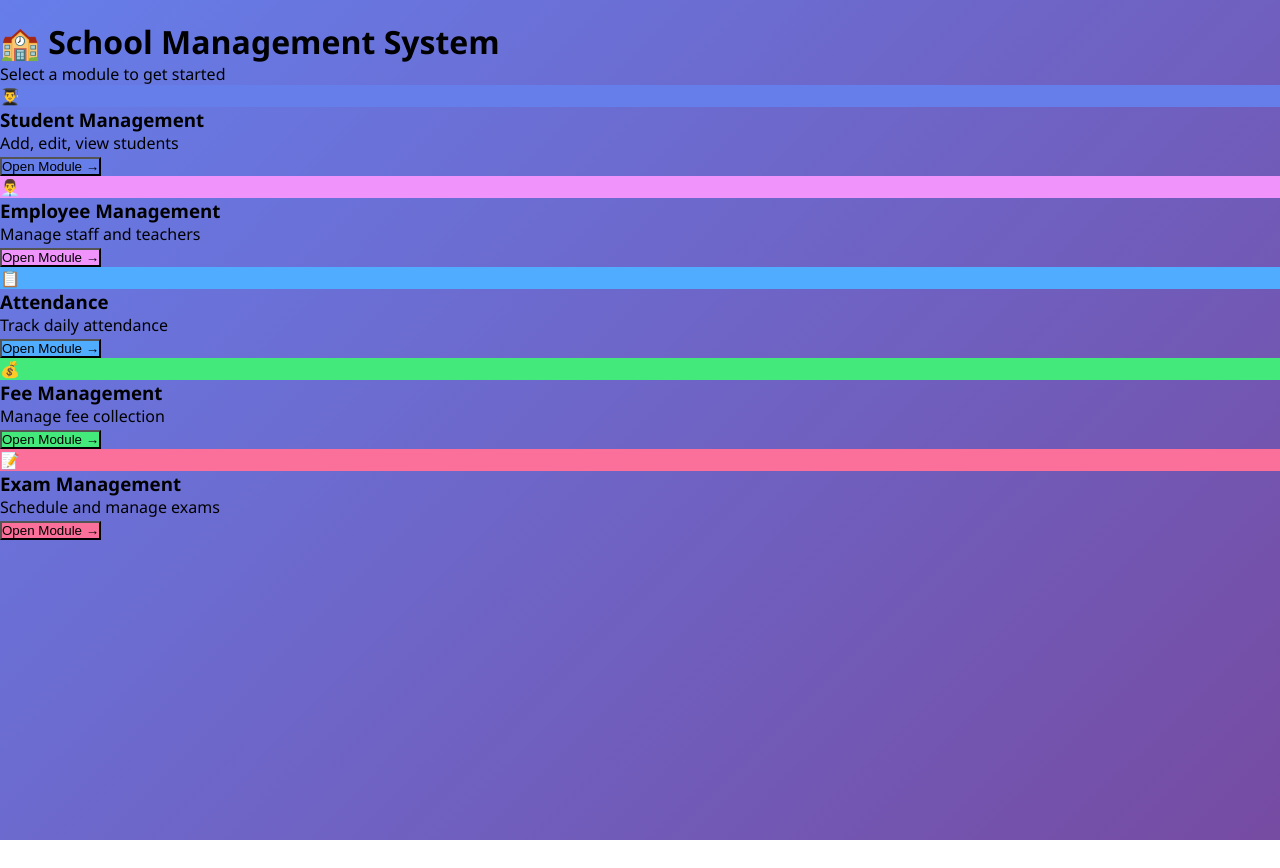
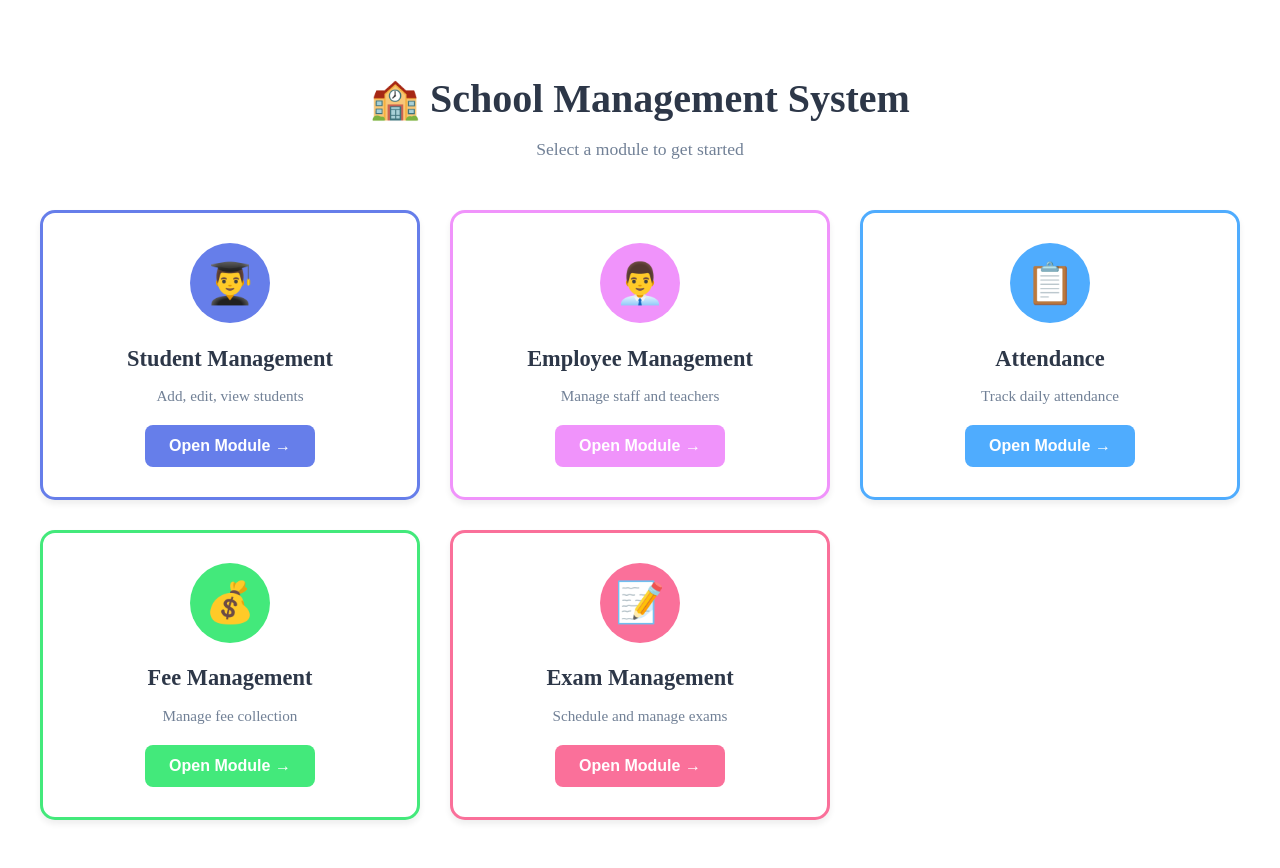
Before and after one commit to mhbarahvi-del/eps-school-management, a React (Vite) app: page / in a window 1280 px wide. Before the commit the page ends 840 px from the top, so only its background shows below. Built offline with nearby package versions, Linux system fonts and the light colour scheme.

Commit message:
Add dashboard and module styling

```diff
--- a/App.css
+++ b/App.css
@@ -1,259 +1,161 @@
-* {
-  margin: 0;
-  padding: 0;
-  box-sizing: border-box;
+/* ===== DASHBOARD STYLES ===== */
+.dashboard {
+  padding: 40px 20px;
+  max-width: 1200px;
+  margin: 0 auto;
 }
 
-body {
-  font-family: 'Segoe UI', Tahoma, Geneva, Verdana, sans-serif;
-  background: linear-gradient(135deg, #667eea 0%, #764ba2 100%);
-  min-height: 100vh;
-  padding: 20px 0;
+.dashboard-header {
+  text-align: center;
+  margin-bottom: 50px;
 }
 
-.app {
-  width: 100%;
-  min-height: 100vh;
-}
-
-.header {
-  background: white;
-  padding: 30px;
-  text-align: center;
-  box-shadow: 0 2px 10px rgba(0, 0, 0, 0.1);
-  margin-bottom: 30px;
-}
-
-.header h1 {
-  color: #333;
-  font-size: 2.5em;
+.dashboard-header h1 {
+  font-size: 2.5rem;
+  color: #2d3748;
   margin-bottom: 10px;
 }
 
-.header p {
-  color: #666;
-  font-size: 1.1em;
+.dashboard-header p {
+  font-size: 1.1rem;
+  color: #718096;
 }
 
-.container {
-  max-width: 1200px;
-  margin: 0 auto;
-  padding: 0 20px;
+.module-grid {
+  display: grid;
+  grid-template-columns: repeat(auto-fit, minmax(280px, 1fr));
+  gap: 30px;
+  margin-top: 30px;
 }
 
-/* Form Section */
-.form-section {
+.module-card {
   background: white;
+  border: 3px solid #e2e8f0;
+  border-radius: 15px;
   padding: 30px;
-  border-radius: 10px;
-  box-shadow: 0 4px 15px rgba(0, 0, 0, 0.1);
-  margin-bottom: 30px;
+  text-align: center;
+  cursor: pointer;
+  transition: all 0.3s ease;
+  box-shadow: 0 4px 6px rgba(0,0,0,0.07);
 }
 
-.form-section h2 {
-  color: #333;
-  margin-bottom: 20px;
-  font-size: 1.8em;
+.module-card:hover {
+  transform: translateY(-8px);
+  box-shadow: 0 12px 24px rgba(0,0,0,0.15);
 }
 
-.form {
-  display: grid;
-  grid-template-columns: 1fr 1fr;
-  gap: 15px;
-}
-
-.form input,
-.form textarea {
-  padding: 12px;
-  border: 2px solid #ddd;
-  border-radius: 5px;
-  font-size: 1em;
-  font-family: inherit;
-  transition: border-color 0.3s;
-}
-
-.form input:focus,
-.form textarea:focus {
-  outline: none;
-  border-color: #667eea;
-  box-shadow: 0 0 5px rgba(102, 126, 234, 0.3);
-}
-
-.form textarea {
-  grid-column: 1 / -1;
-}
-
-.form button {
-  grid-column: 1 / -1;
-}
-
-/* Buttons */
-.btn {
-  padding: 12px 20px;
-  border: none;
-  border-radius: 5px;
-  font-size: 1em;
-  cursor: pointer;
-  transition: all 0.3s;
-  font-weight: 600;
-}
-
-.btn-primary {
-  background: linear-gradient(135deg, #667eea 0%, #764ba2 100%);
+.module-icon {
+  width: 80px;
+  height: 80px;
+  margin: 0 auto 20px;
+  border-radius: 50%;
+  display: flex;
+  align-items: center;
+  justify-content: center;
+  font-size: 2.5rem;
   color: white;
 }
 
-.btn-primary:hover {
-  transform: translateY(-2px);
-  box-shadow: 0 5px 15px rgba(102, 126, 234, 0.4);
+.module-card h3 {
+  font-size: 1.4rem;
+  color: #2d3748;
+  margin-bottom: 10px;
 }
 
-.btn-secondary {
-  background: #e0e0e0;
-  color: #333;
-  margin-left: 10px;
+.module-card p {
+  color: #718096;
+  font-size: 0.95rem;
+  margin-bottom: 20px;
 }
 
-.btn-secondary:hover {
-  background: #d0d0d0;
+.module-btn {
+  border: none;
+  color: white;
+  padding: 12px 24px;
+  border-radius: 8px;
+  font-size: 1rem;
+  font-weight: 600;
+  cursor: pointer;
+  transition: opacity 0.3s;
 }
 
-.btn-edit {
-  background: #4CAF50;
-  color: white;
-  padding: 8px 12px;
-  font-size: 0.9em;
-  margin-right: 5px;
+.module-btn:hover {
+  opacity: 0.9;
 }
 
-.btn-edit:hover {
-  background: #45a049;
+/* ===== MODULE HEADER ===== */
+.module-header {
+  display: flex;
+  align-items: center;
+  gap: 20px;
+  margin-bottom: 30px;
+  padding: 20px;
+  background: linear-gradient(135deg, #667eea 0%, #764ba2 100%);
+  color: white;
+  border-radius: 10px;
 }
 
-.btn-delete {
-  background: #f44336;
-  color: white;
-  padding: 8px 12px;
-  font-size: 0.9em;
+.module-header h2 {
+  margin: 0;
+  font-size: 1.8rem;
 }
 
-.btn-delete:hover {
-  background: #da190b;
+.back-btn {
+  background: rgba(255,255,255,0.2);
+  border: 2px solid white;
+  color: white;
+  padding: 10px 20px;
+  border-radius: 8px;
+  cursor: pointer;
+  font-size: 1rem;
+  font-weight: 600;
+  transition: all 0.3s;
 }
 
-/* Search Section */
-.search-section {
-  margin-bottom: 30px;
+.back-btn:hover {
+  background: white;
+  color: #667eea;
 }
 
-.search-input {
-  width: 100%;
-  padding: 15px;
-  border: 2px solid #ddd;
-  border-radius: 5px;
-  font-size: 1em;
-  background: white;
-  transition: border-color 0.3s;
+/* ===== COMING SOON PAGE ===== */
+.coming-soon {
+  padding: 40px 20px;
+  text-align: center;
+  max-width: 600px;
+  margin: 0 auto;
 }
 
-.search-input:focus {
-  outline: none;
-  border-color: #667eea;
-  box-shadow: 0 0 5px rgba(102, 126, 234, 0.3);
+.coming-soon h2 {
+  font-size: 2.5rem;
+  color: #2d3748;
+  margin: 30px 0 20px;
 }
 
-/* List Section */
-.list-section {
-  background: white;
-  padding: 30px;
-  border-radius: 10px;
-  box-shadow: 0 4px 15px rgba(0, 0, 0, 0.1);
+.coming-soon p {
+  font-size: 1.3rem;
+  color: #718096;
 }
 
-.list-section h2 {
-  color: #333;
-  margin-bottom: 20px;
-  font-size: 1.8em;
+/* ===== STUDENT MODULE ===== */
+.student-module {
+  padding: 20px;
+  max-width: 1400px;
+  margin: 0 auto;
 }
 
-.table-responsive {
-  overflow-x: auto;
-}
-
-.students-table {
-  width: 100%;
-  border-collapse: collapse;
-}
-
-.students-table thead {
-  background: #f5f5f5;
-}
-
-.students-table th {
-  padding: 15px;
-  text-align: left;
-  font-weight: 600;
-  color: #333;
-  border-bottom: 2px solid #ddd;
-}
-
-.students-table td {
-  padding: 15px;
-  border-bottom: 1px solid #eee;
-  color: #555;
-}
-
-.students-table tbody tr:hover {
-  background: #f9f9f9;
-}
-
-.students-table tbody tr:nth-child(even) {
-  background: #fafafa;
-}
-
-.actions {
-  white-space: nowrap;
-}
-
-.empty,
-.loading {
-  text-align: center;
-  color: #999;
-  padding: 20px;
-  font-size: 1.1em;
-}
-
-/* Responsive Design */
+/* ===== RESPONSIVE ===== */
 @media (max-width: 768px) {
-  .header h1 {
-    font-size: 1.8em;
+  .dashboard-header h1 {
+    font-size: 2rem;
   }
 
-  .form {
+  .module-grid {
     grid-template-columns: 1fr;
+    gap: 20px;
   }
 
-  .form button {
-    grid-column: auto;
-  }
-
-  .btn-secondary {
-    margin-left: 0;
-    margin-top: 10px;
-  }
-
-  .students-table {
-    font-size: 0.9em;
-  }
-
-  .students-table th,
-  .students-table td {
-    padding: 10px;
-  }
-
-  .btn-edit,
-  .btn-delete {
-    padding: 6px 10px;
-    font-size: 0.8em;
+  .module-header {
+    flex-direction: column;
+    text-align: center;
   }
 }
```
